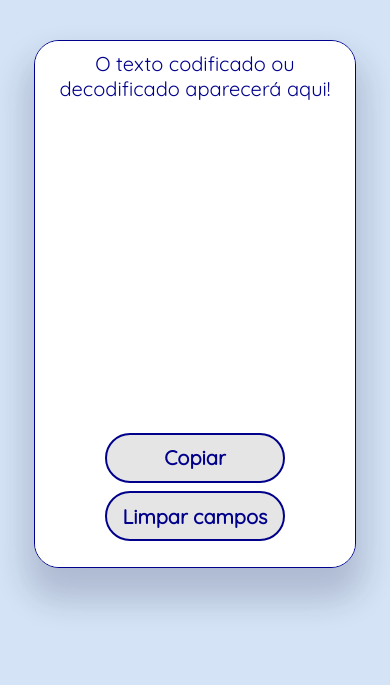
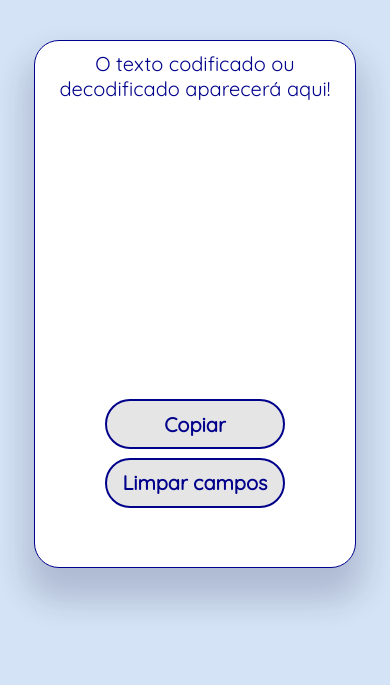
Before and after one commit to KevinLimaENG/decodificador_alura, a plain HTML site: page index.HTML in a window 390 px wide. Shown: the part 704-1389 px from the top of the page. Drawn offline with Linux system fonts and the light colour scheme.

Commit message:
Update style.css

```diff
--- a/style.css
+++ b/style.css
@@ -180,17 +180,17 @@ footer p {
 
     }
     .texto-resultado::placeholder {
-        height: 70vh;
+        height: 60%;
         font-size: 20px;
         background-size: 130px;
     }
 
     #copiar {
-        bottom: 16vh;
+        bottom: 20vh;
     }
 
     #limpar {
-        bottom: 15vh;
+        bottom: 19vh;
     }
 
 
```
